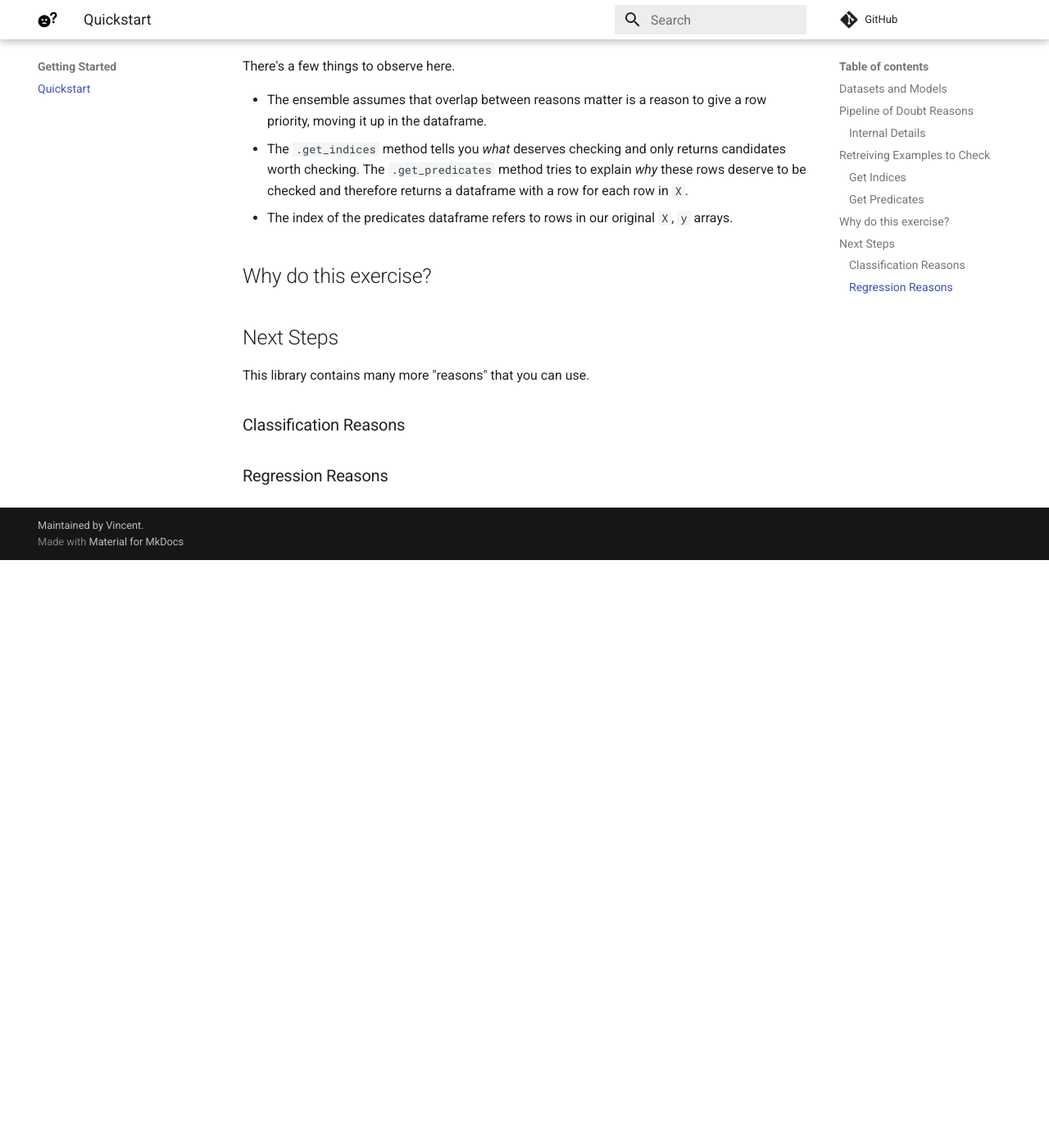
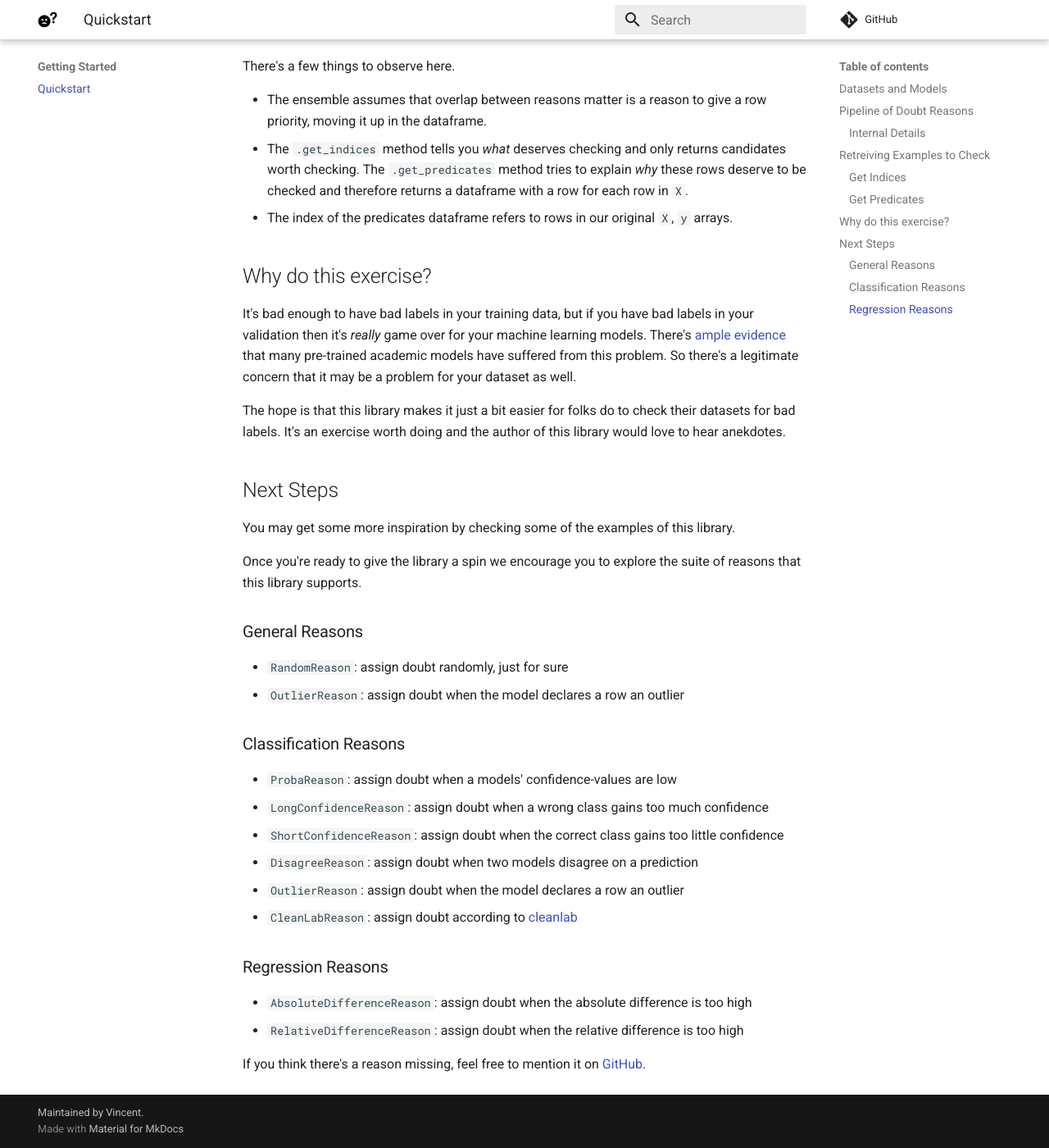
Before and after one commit to koaning/doubtlab, an MkDocs documentation site: the page built from docs/quickstart/index.md, in a window 1280 px wide and 1400 px high, scrolled down 3015 px. Shown: the whole window at 82% size. Built offline with MkDocs 1.6.1 and Material for MkDocs 9.7.7, drawn with Linux system fonts in a browser that asks for light colours; comment, search, counter and statistics services are not loaded; before the commit the page ends 3698 px from its top, so only the background shows below that.

Commit message:
added-example-with-test

```diff
--- a/docs/quickstart/index.md
+++ b/docs/quickstart/index.md
@@ -136,10 +136,38 @@ There's a few things to observe here.
 
 ## Why do this exercise?
 
+It's bad enough to have bad labels in your training data, but if you have bad labels in your validation then
+it's *really* game over for your machine learning models. There's [ample evidence](https://labelerrors.com/)
+that many pre-trained academic models have suffered from this problem. So there's a legitimate concern that
+it may be a problem for your dataset as well.
+
+The hope is that this library makes it just a bit easier for folks do to check their datasets for bad labels.
+It's an exercise worth doing and the author of this library would love to hear anekdotes.
+
 ## Next Steps
 
-This library contains many more "reasons" that you can use.
+You may get some more inspiration by checking some of the examples of this library.
+
+Once you're ready to give the library a spin we encourage you to explore the suite
+of reasons that this library supports.
+
+### General Reasons
+
+- `RandomReason`: assign doubt randomly, just for sure
+- `OutlierReason`: assign doubt when the model declares a row an outlier
 
 ### Classification Reasons
 
+- `ProbaReason`: assign doubt when a models' confidence-values are low
+- `LongConfidenceReason`: assign doubt when a wrong class gains too much confidence
+- `ShortConfidenceReason`: assign doubt when the correct class gains too little confidence
+- `DisagreeReason`: assign doubt when two models disagree on a prediction
+- `OutlierReason`: assign doubt when the model declares a row an outlier
+- `CleanLabReason`: assign doubt according to [cleanlab](https://github.com/cleanlab/cleanlab)
+
 ### Regression Reasons
+
+- `AbsoluteDifferenceReason`: assign doubt when the absolute difference is too high
+- `RelativeDifferenceReason`: assign doubt when the relative difference is too high
+
+If you think there's a reason missing, feel free to mention it on [GitHub](https://github.com/koaning/doubtlab/issues/new).
--- a/mkdocs.yml
+++ b/mkdocs.yml
@@ -8,6 +8,8 @@ nav:
   - Home: index.md
   - Getting Started:
     - Quickstart: quickstart/index.md
+  - Examples:
+    - Google Emotions: examples/google-emotions.md
   - API:
     - ensemble: api/doubtlab.md
     - reasons: api/reasons.md
```
Also changed, not shown: docs/examples/google-emotions.md (added, +268 -0 lines), docs/index.md (+1 -1 lines), 1 other file.
